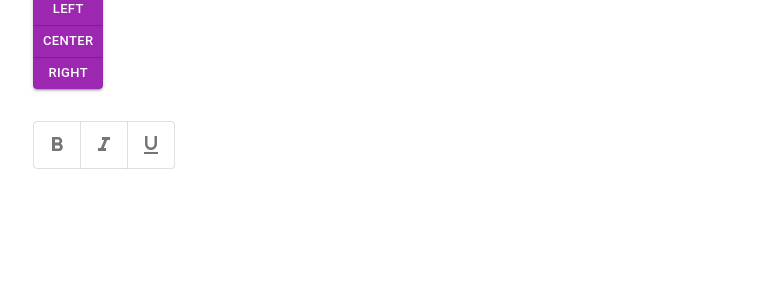
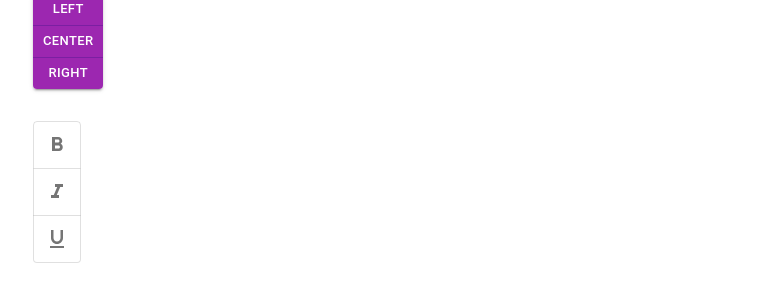
Before and after one commit to jomkv/mui-demo, a React (Create React App) app: page / in a window 1280 px wide. Shown: the part 377-678 px from the top of the page, without its empty margins (47-819 px from the left). Built offline with nearby package versions, Linux system fonts and the light colour scheme.

Commit message:
refactor: added more props to toggle button group

```diff
--- a/src/components/MuiButton.tsx
+++ b/src/components/MuiButton.tsx
@@ -1,10 +1,19 @@
 import { Button, Stack, IconButton, ButtonGroup, ToggleButton, ToggleButtonGroup } from "@mui/material"
+import { useState } from "react"
 import ShoppingCartIcon from '@mui/icons-material/ShoppingCart'
 import FormatBoldIcon from '@mui/icons-material/FormatBold'
 import FormatItalicIcon from '@mui/icons-material/FormatItalic'
 import FormatUnderlinedIcon from '@mui/icons-material/FormatUnderlined'
 
 export const MuiButton = () => {
+  const [formats, setFormats] = useState<string | null>(null)
+
+  console.log(formats)
+
+  const handleFormatChange = (_event: React.MouseEvent<HTMLElement>,updatedFormats: string | null) => {
+    setFormats(updatedFormats)
+  }
+
   return (
     <Stack spacing={4} direction="column">
       <Stack spacing={4} direction="row">
@@ -44,14 +53,16 @@ export const MuiButton = () => {
         </ButtonGroup>
       </Stack>
       <Stack direction="row">
-        <ToggleButtonGroup aria-label="text formatting">
-          <ToggleButton value="bold">
+        <ToggleButtonGroup aria-label="text formatting" value={formats} onChange={handleFormatChange}
+          orientation="vertical" color="secondary" exclusive
+        >
+          <ToggleButton value="bold" aria-label="bold">
             <FormatBoldIcon />
           </ToggleButton>
-          <ToggleButton value="italic">
+          <ToggleButton value="italic" aria-label="italic">
             <FormatItalicIcon />
           </ToggleButton>
-          <ToggleButton value="underlined">
+          <ToggleButton value="underlined" aria-label="underlined">
             <FormatUnderlinedIcon />
           </ToggleButton>
         </ToggleButtonGroup>
```
